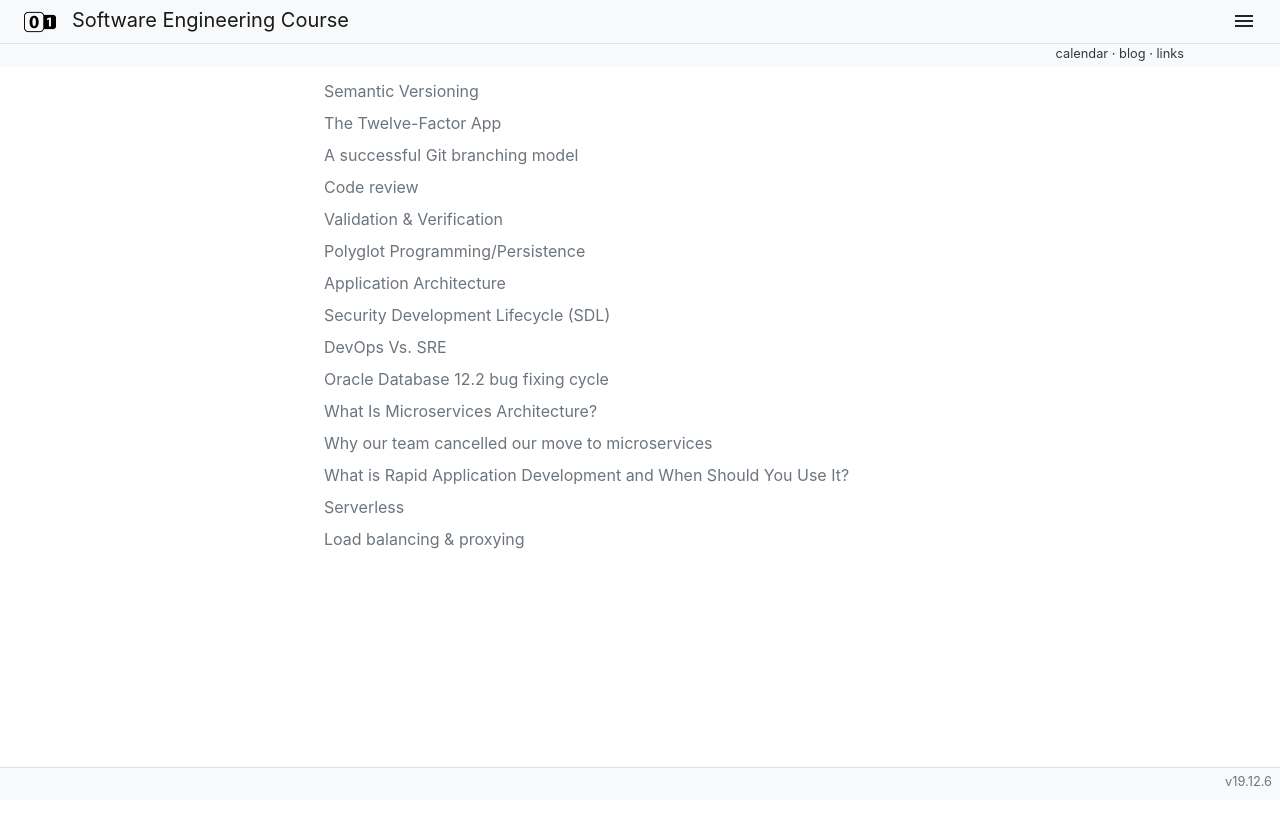
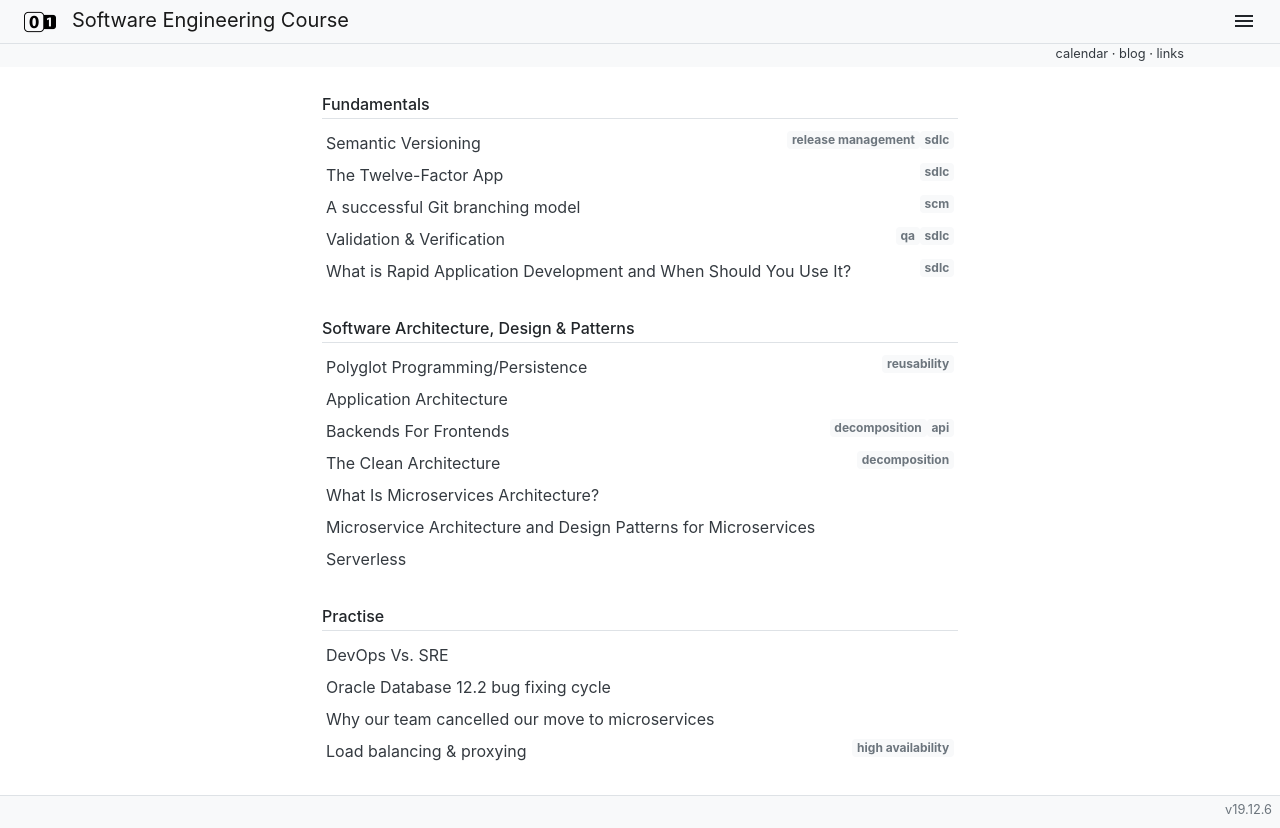
Before and after one commit to swe-course/swe-course.github.io, a React (Create React App) app: page /#/links in a window 1280 px wide. Before the commit the page ends 800 px from the top, so only its background shows below. Built offline with nearby package versions, Linux system fonts and the light colour scheme.

Commit message:
Links' sections

```diff
--- a/package.json
+++ b/package.json
@@ -1,6 +1,6 @@
 {
   "name": "org.talan.react",
-  "version": "19.12.6",
+  "version": "19.12.7",
   "private": true,
   "dependencies": {
     "@material-ui/core": "^4.8.0",
--- a/src/pages/Links/Links.js
+++ b/src/pages/Links/Links.js
@@ -8,80 +8,123 @@
     super(props);
     this.pageName = 'Calendar';
     this.state = {
+      sections: [
+        {
+          title: 'Fundamentals',
           links: [
             {
               title: 'Semantic Versioning',
-          url: 'https://semver.org/'
+              url: 'https://semver.org/',
+              tags: ['sdlc', 'release management']
             },
             {
               title: 'The Twelve-Factor App',
-          url: 'https://12factor.net/'
+              url: 'https://12factor.net/',
+              tags: ['sdlc']
             },
             {
               title: 'A successful Git branching model',
-          url: 'https://nvie.com/posts/a-successful-git-branching-model/'
-        },
-        {
-          title: 'Code review',
-          url: 'https://habr.com/ru/post/453968/'
+              url: 'https://nvie.com/posts/a-successful-git-branching-model/',
+              tags: ['scm']
             },
             {
               title: 'Validation & Verification',
-          url: 'https://www.easterbrook.ca/steve/2010/11/the-difference-between-verification-and-validation/'
+              url: 'https://www.easterbrook.ca/steve/2010/11/the-difference-between-verification-and-validation/',
+              tags: ['sdlc', 'qa']
             },
             {
+              title: 'What is Rapid Application Development and When Should You Use It?',
+              url: 'https://blog.capterra.com/what-is-rapid-application-development/',
+              tags: ['sdlc']
+            }
+          ]
+        },
+        {
+          title: 'Software Architecture, Design & Patterns',
+          links: [
+            {
               title: 'Polyglot Programming/Persistence',
-          url: 'https://martinfowler.com/bliki/PolyglotPersistence.html'
+              url: 'https://martinfowler.com/bliki/PolyglotPersistence.html',
+              tags: ['reusability']
             },
             {
               title: 'Application Architecture',
-          url: 'https://docs.microsoft.com/en-us/azure/architecture/guide/'
+              url: 'https://docs.microsoft.com/en-us/azure/architecture/guide/',
+              tags: ['']
             },
             {
-          title: 'Security Development Lifecycle (SDL)',
-          url: 'https://www.microsoft.com/en-us/securityengineering/sdl/'
+              title: 'Backends For Frontends',
+              url: 'https://samnewman.io/patterns/architectural/bff/',
+              tags: ['api', 'decomposition']
             },
             {
+              title: 'The Clean Architecture',
+              url: 'https://blog.cleancoder.com/uncle-bob/2012/08/13/the-clean-architecture.html',
+              tags: ['decomposition']
+            },
+            {
+              title: 'What Is Microservices Architecture?',
+              url: 'https://medium.com/fintechexplained/what-is-microservices-architecture-1da41a94a29b',
+              tags: []
+            },
+            {
+              title: 'Microservice Architecture and Design Patterns for Microservices',
+              url: 'https://medium.com/@madhukaudantha/microservice-architecture-and-design-patterns-for-microservices-e0e5013fd58a',
+              tags: []
+            },
+            {
+              title: 'Serverless',
+              url: 'https://martinfowler.com/articles/serverless.html',
+              tags: []
+            }
+          ]
+        },
+        {
+          title: 'Practise',
+          links: [
+            {
               title: 'DevOps Vs. SRE',
-          url: 'https://www.youtube.com/watch?v=0UyrVqBoCAU'
+              url: 'https://www.youtube.com/watch?v=0UyrVqBoCAU',
+              tags: []
             },
             {
               title: 'Oracle Database 12.2 bug fixing cycle',
-          url: 'https://news.ycombinator.com/item?id=18442941'
-        },
-        {
-          title: 'What Is Microservices Architecture?',
-          url: 'https://medium.com/fintechexplained/what-is-microservices-architecture-1da41a94a29b'
+              url: 'https://news.ycombinator.com/item?id=18442941',
+              tags: []
             },
             {
               title: 'Why our team cancelled our move to microservices',
-          url: 'https://medium.com/@steven.lemon182/why-our-team-cancelled-our-move-to-microservices-8fd87898d952'
-        },
-        {
-          title: 'What is Rapid Application Development and When Should You Use It?',
-          url: 'https://blog.capterra.com/what-is-rapid-application-development/'
-        },
-        {
-          title: 'Serverless',
-          url: 'https://martinfowler.com/articles/serverless.html'
+              url: 'https://medium.com/@steven.lemon182/why-our-team-cancelled-our-move-to-microservices-8fd87898d952',
+              tags: []
             },
             {
               title: 'Load balancing & proxying',
-          url: 'https://blog.envoyproxy.io/introduction-to-modern-network-load-balancing-and-proxying-a57f6ff80236'
+              url: 'https://blog.envoyproxy.io/introduction-to-modern-network-load-balancing-and-proxying-a57f6ff80236',
+              tags: ['high availability']
+            }
+          ]
         }
       ]
     }
   }
   render() {
     return (
-      <div className="container-fluid pt-2">
-        <div className="row text-left">
-          {this.state.links.map((l, li) =>
+      <div className="container-fluid pb-4">
+        {this.state.sections.map((s, si) =>
+          <div key={si.toString()} className="row text-left p-1">
+            <div className="h6 offset-sm-3 col-sm-6 border-bottom p-0 pb-1 pt-4">
+              <span className="">{s.title}</span>
+            </div>
+            {s.links.map((l, li) =>
               <div key={li.toString()} className="offset-sm-3 col-sm-6 p-1">
-              <a href={l.url} target="_blank" className="text-decoration-none text-secondary">{l.title}</a>
+                {l.tags.map((t, ti) =>
+                  <span key={ti.toString()} class="badge badge-light float-right text-secondary">{t}</span>
+                )}
+                <a href={l.url} target="_blank" className="text-decoration-none text-dark">{l.title}</a>
               </div>
             )}
           </div>
+        )}
       </div>
     )
   }
```
Also changed, not shown: 1 other file (tests, documents, lock files or other folders). Lines whose indentation alone changed are shown as unchanged.
